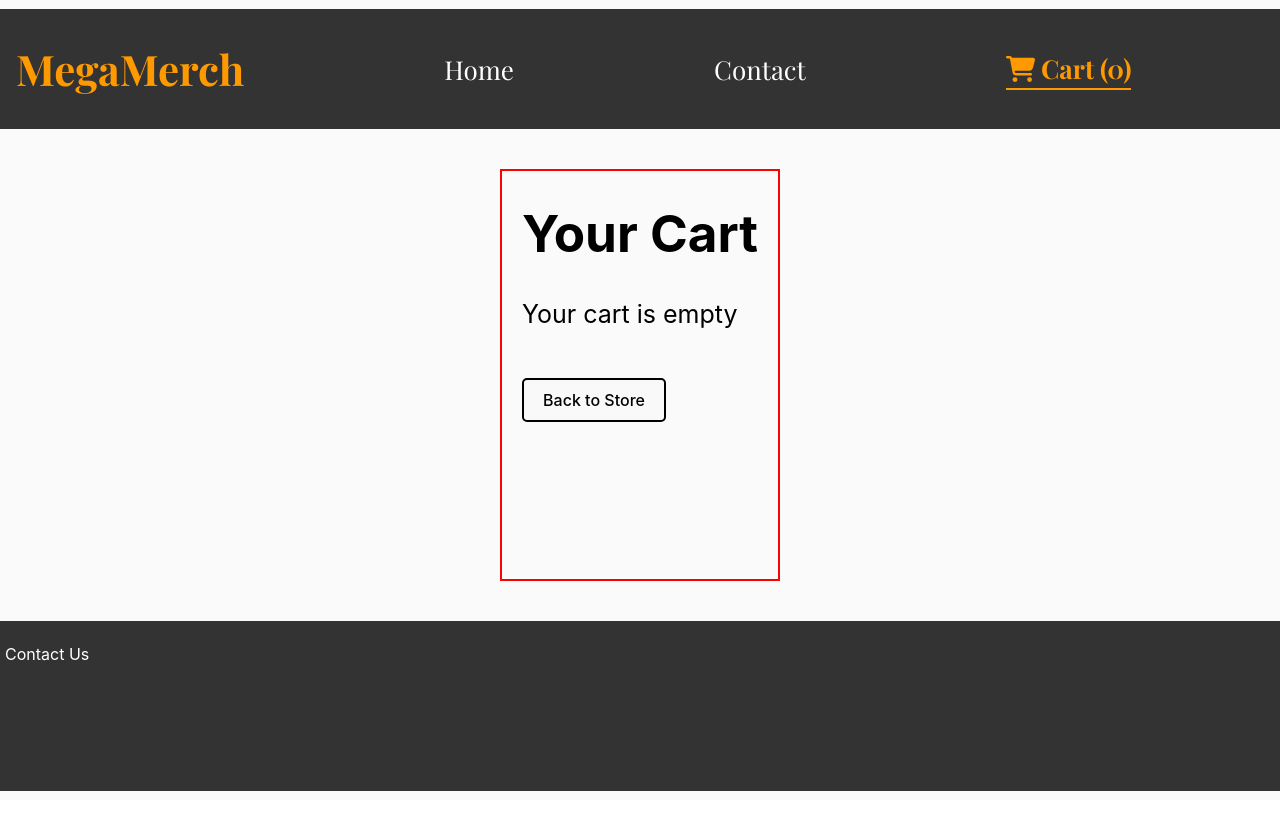
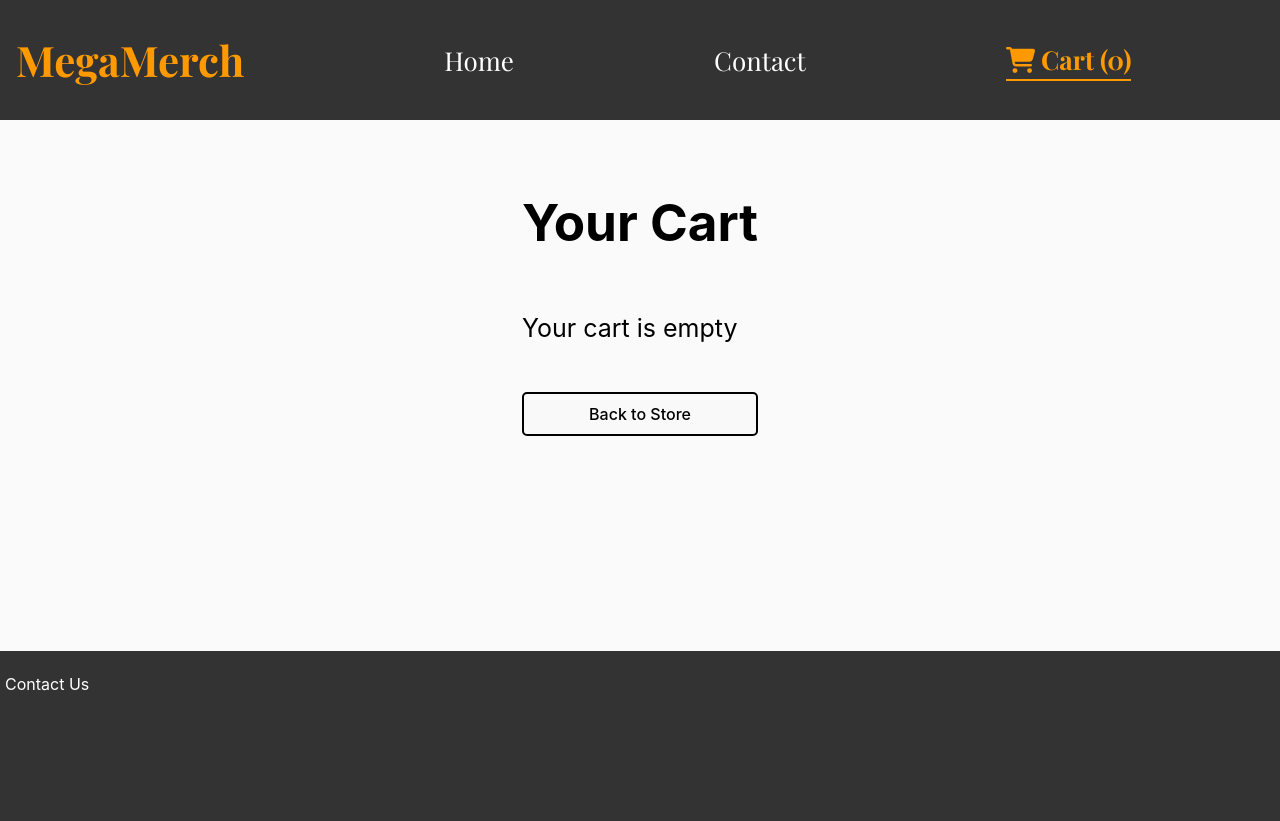
Before and after one commit to olem90/front-end-framworks-CA, a React (Vite) app: page /checkout in a window 1280 px wide. Before the commit the page ends 800 px from the top, so only its background shows below. Built offline with nearby package versions, Linux system fonts and the light colour scheme.

Commit message:
changed the layout to make header and footer to stick to the top and bottom

```diff
--- a/src/components/Layout/Layout.styles.jsx
+++ b/src/components/Layout/Layout.styles.jsx
@@ -4,4 +4,5 @@ export const LayoutStyle = styled.div`
   display: flex;
   flex-direction: column;
   width: 100%;
+  min-height: 100vh;
 `;
--- a/src/styles.scss
+++ b/src/styles.scss
@@ -211,7 +211,8 @@ body {
     margin-inline: auto;
     padding-inline: 20px;
     margin-block: 40px;
-    border: 2px solid red;
+    display: flex;
+    flex-direction: column;
 }
 
 .cart-product-text {
```
